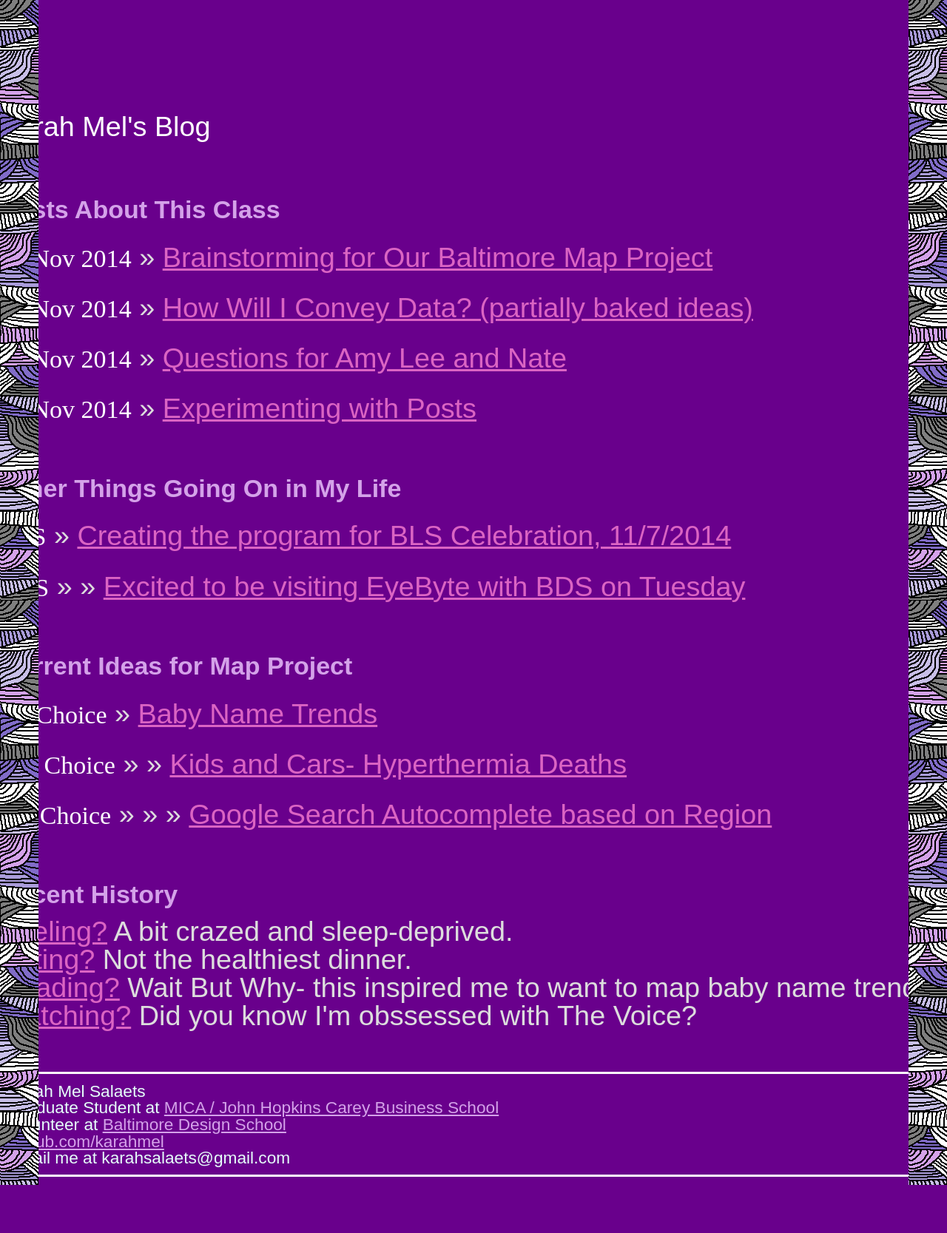
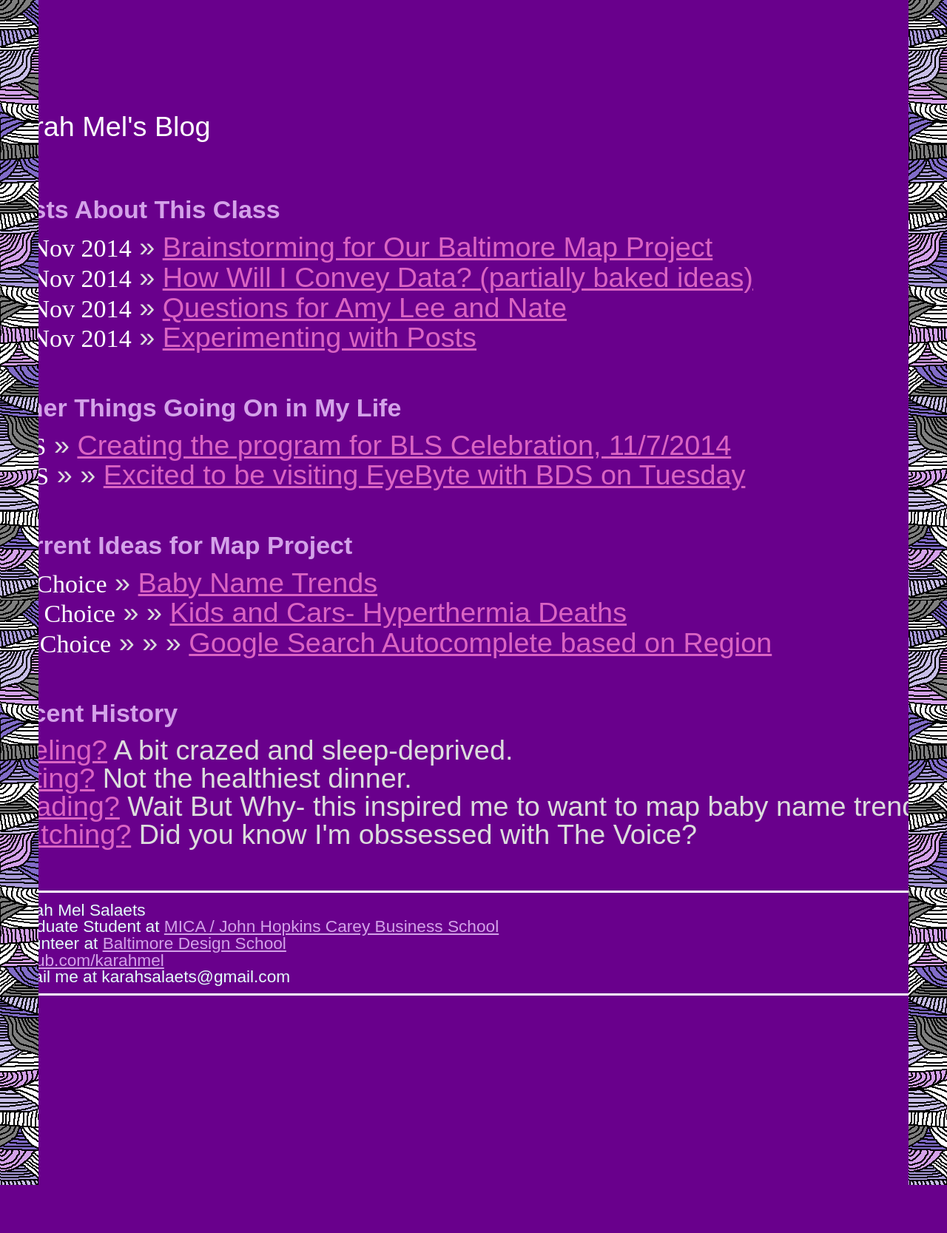
Before and after one commit to Karahmel/Blog, a Jekyll site: the page built from index.html, in a window 1280 px wide. Shown: the whole page at 74% size. Built offline with Jekyll 4.4.1, drawn with Linux system fonts in a browser that asks for light colours; Markdown is read by kramdown in place of the engine named in the settings; after the commit the page ends 1602 px from its top, so only the background shows below that.

Commit message:
Update screen.css

```diff
--- a/css/screen.css
+++ b/css/screen.css
@@ -76,7 +76,7 @@ ul.posts {
     color: white;
     font-family: Century gothic, times new roman;
     font-size: 90%;
-     line-height: 200%
+     line-height: 120%
   }
 
 /*****************************************************************************/
```
